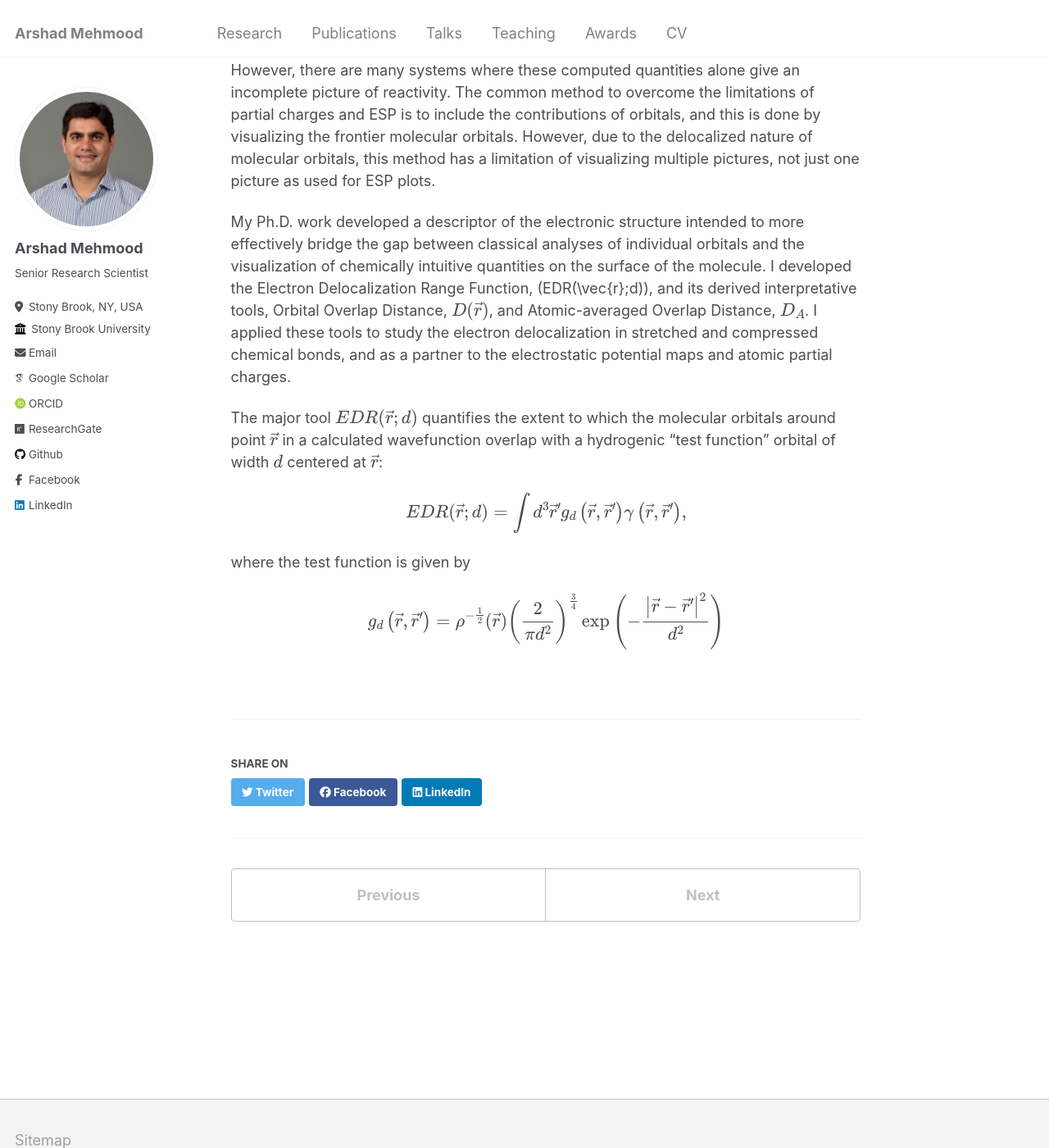
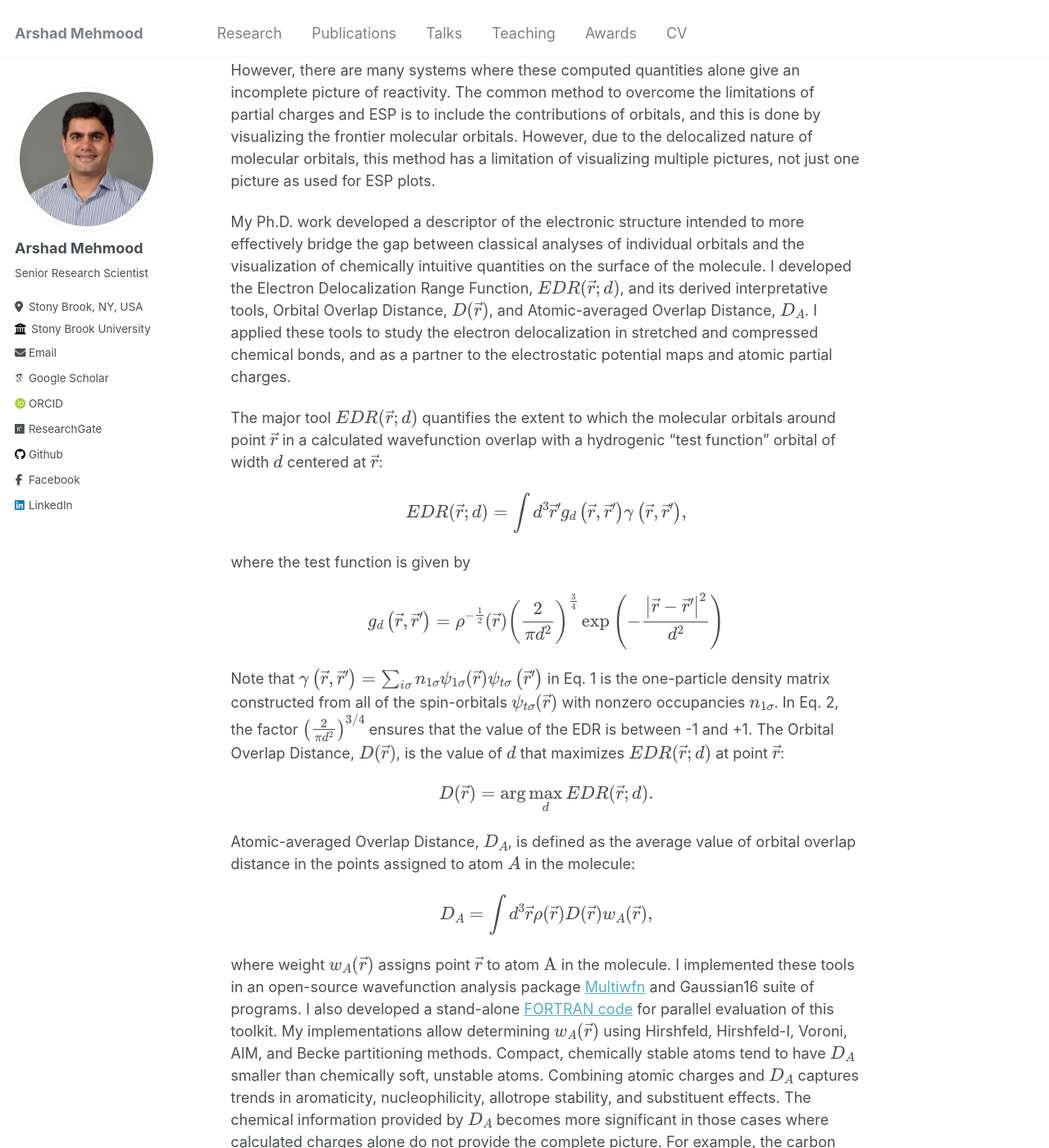
Before and after one commit to arshadmehmood118/arshadmehmood118.github.io, a Jekyll site: the page built from _portfolio/portfolio-3.md, in a window 1280 px wide and 1400 px high, scrolled down 239 px. Shown: the whole window at 82% size. Built offline with Jekyll 4.4.1, drawn with Linux system fonts in a browser that asks for light colours; some web fonts are replaced; some of the changed text lies outside the part shown.

Commit message:
Update portfolio-3.md

```diff
--- a/_portfolio/portfolio-3.md
+++ b/_portfolio/portfolio-3.md
@@ -6,7 +6,7 @@ collection: portfolio
 
 It is a common practice to treat the chemical reactivity using a two-dimensional picture; charge-controlled reactions _vs_ the orbital-controlled reactions. The partial atomic charges and molecular electrostatic potential (ESP) surface plots obtained from the calculated wavefunctions are extensively used to rationalize the charge-controlled processes. However, there are many systems where these computed quantities alone give an incomplete picture of reactivity. The common method to overcome the limitations of partial charges and ESP is to include the contributions of orbitals, and this is done by visualizing the frontier molecular orbitals. However, due to the delocalized nature of molecular orbitals, this method has a limitation of visualizing multiple pictures, not just one picture as used for ESP plots.
 
-My Ph.D. work developed a descriptor of the electronic structure intended to more effectively bridge the gap between classical analyses of individual orbitals and the visualization of chemically intuitive quantities on the surface of the molecule. I developed the Electron Delocalization Range Function, \(EDR(\vec{r};d)\), and its derived interpretative tools, Orbital Overlap Distance, \\(D(\vec{r})\\), and Atomic-averaged Overlap Distance, \\(D_A\\). I applied these tools to study the electron delocalization in stretched and compressed chemical bonds, and as a partner to the electrostatic potential maps and atomic partial charges.
+My Ph.D. work developed a descriptor of the electronic structure intended to more effectively bridge the gap between classical analyses of individual orbitals and the visualization of chemically intuitive quantities on the surface of the molecule. I developed the Electron Delocalization Range Function, \\(EDR(\vec{r};d)\\), and its derived interpretative tools, Orbital Overlap Distance, \\(D(\vec{r})\\), and Atomic-averaged Overlap Distance, \\(D_A\\). I applied these tools to study the electron delocalization in stretched and compressed chemical bonds, and as a partner to the electrostatic potential maps and atomic partial charges.
 
 The major tool \\(EDR(\vec{r};d)\\) quantifies the extent to which the molecular orbitals around point \\(\vec{r}\\) in a calculated wavefunction overlap with a hydrogenic "test function" orbital of width \\(d\\) centered at \\(\vec{r}\\):
 
@@ -19,3 +19,17 @@ where the test function is given by
 $$
 g_d\left(\vec{r}, \vec{r}^{\prime}\right)=\rho^{-\frac{1}{2}}(\vec{r})\left(\frac{2}{\pi d^2}\right)^{\frac{3}{4}} \exp \left(-\frac{\left|\vec{r}-\vec{r}^{\prime}\right|^2}{d^2}\right)
 $$
+
+Note that \\(\gamma\left(\vec{r}, \vec{r}^{\prime}\right)=\sum_{i \sigma} n_{1 \sigma} \psi_{1 \sigma}(\vec{r}) \psi_{t \sigma}\left(\vec{r}^{\prime}\right)\\) in Eq. 1 is the one-particle density matrix constructed from all of the spin-orbitals \\(\psi_{t \sigma}(\vec{r})\\) with nonzero occupancies \\( n_{1 \sigma} \\). In Eq. 2, the factor \\(\left(\frac{2}{\pi d^2}\right)^{3 / 4}\\) ensures that the value of the EDR is between -1 and +1. The Orbital Overlap Distance, \\( D(\vec{r})\\), is the value of \\(d\\) that maximizes \\( EDR(\vec{r};d)\\) at point \\(\vec{r}\\):
+
+$$
+D(\vec{r})=\arg \max _d E D R(\vec{r} ; d).
+$$
+
+Atomic-averaged Overlap Distance, \\(D_A\\), is defined as the average value of orbital overlap distance in the points assigned to atom \\( A\\) in the molecule:
+
+$$
+D_A=\int d^3 \vec{r} \rho(\vec{r}) D(\vec{r}) w_A(\vec{r}),
+$$
+
+where weight \\( w_A(\vec{r})\\) assigns point \\(\vec{r}\\) to atom \\( \mathrm{A}\\) in the molecule. I implemented these tools in an open-source wavefunction analysis package [Multiwfn](http://sobereva.com/multiwfn/) and Gaussian16 suite of programs. I also developed a stand-alone [FORTRAN code](https://github.com/bjanesko/EDRcal) for parallel evaluation of this toolkit. My implementations allow determining \\(w_A(\vec{r})\\) using Hirshfeld, Hirshfeld-I, Voroni, AIM, and Becke partitioning methods. Compact, chemically stable atoms tend to have \\(D_A\\) smaller than chemically soft, unstable atoms. Combining atomic charges and \\(D_A\\) captures trends in aromaticity, nucleophilicity, allotrope stability, and substituent effects. The chemical information provided by \\(D_A\\) becomes more significant in those cases where calculated charges alone do not provide the complete picture. For example, the carbon atoms of diamond, graphene, and \\(\mathrm{C_{60}}\\) have negligible and identical atomic charges but \\(D_{\text{diamond}}=1.54\\) bohr, \\(D_{\text{graphene}}=1.58 \\) bohr, \\( D_{\mathrm{C_{60}}}=1.60 \\) bohr, and \\(D_{\mathrm{C_{\text{solaced}}}}=2.0 \\) bohr illustrate the difference in their comparative reactivity and diamond's thermodynamic stability. Figure below illustrates another example of \\(D_A \\)'s non-
```
